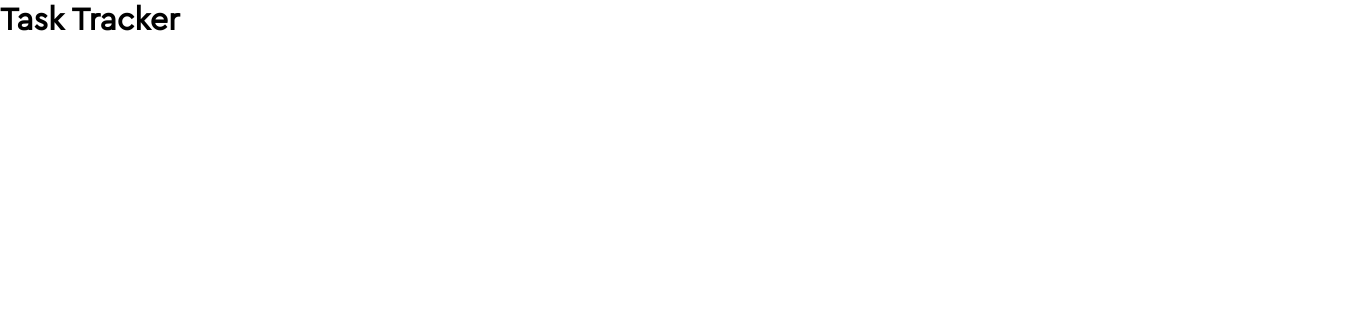
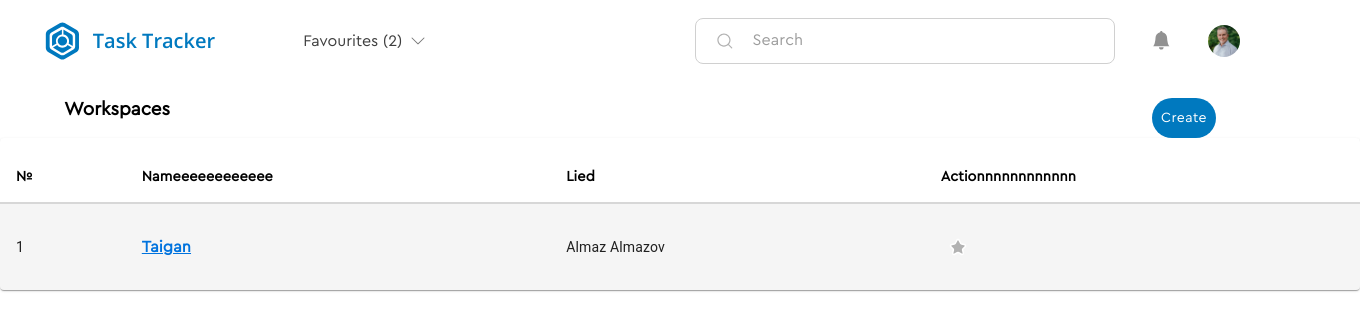
Before and after one commit to peaksoft-school/task-tracker-js9, a React (Create React App) app: page / in a window 1280 px wide. Shown: the top 330 px of the page, 1360 px wide, since content can reach past the window. Built offline with nearby package versions, Linux system fonts and the light colour scheme; a web font is replaced by a local one.

Commit message:
commited

```diff
--- a/src/App.js
+++ b/src/App.js
@@ -1,7 +1,10 @@
+import { Workspace } from './components/workspace/Workspace'
+
 function App() {
    return (
       <div>
-         <h1>Task Tracker</h1>
+         {/* <h1>Task Tracker</h1> */}
+         <Workspace />
       </div>
    )
 }
--- a/src/components/UI/table/TableMui.jsx
+++ b/src/components/UI/table/TableMui.jsx
@@ -101,7 +101,7 @@ const TableHeaderStyled = styled('h3')`
    font-style: normal;
    font-weight: bold;
    line-height: normal;
-   height: 3.6rem;
+   height: 2rem;
    display: flex;
    align-items: flex-end;
 `
--- a/src/components/workspace/Workspace.jsx
+++ b/src/components/workspace/Workspace.jsx
@@ -1,5 +1,42 @@
 import React from 'react'
+import { styled } from '@mui/material'
+import { Header } from '../header/Header'
+import { WorkspaceTable } from './WorkspaceTable'
+import { Button } from '../UI/button/Button'
 
 export const Workspace = () => {
-   return <div>Workspace</div>
+   return (
+      <div>
+         <Header />
+         <div>
+            <ContainerHead>
+               <span>
+                  <h3>Workspaces</h3>
+               </span>
+               <SaveButton>Create</SaveButton>
+            </ContainerHead>
+            <WorkspaceTable />
+         </div>
+      </div>
+   )
 }
+
+const SaveButton = styled(Button)(() => ({
+   height: '2.125',
+   width: '4rem',
+   bordeRadius: '1.5rem',
+   fontFamily: 'CarePro',
+   textTransform: 'capitalize',
+   '&:hover': {
+      backgroundColor: '#005688',
+      color: '#ffff',
+   },
+   '&:active': {
+      backgroundColor: '#57AEE0',
+   },
+}))
+const ContainerHead = styled('div')(() => ({
+   display: 'flex',
+   justifyContent: 'space-between',
+   padding: '1rem 4rem 0rem 4rem',
+}))
--- a/src/components/workspace/WorkspaceTable.jsx
+++ b/src/components/workspace/WorkspaceTable.jsx
@@ -0,0 +1,41 @@
+import { IconButton } from '@mui/material'
+import React from 'react'
+import { StarIcon } from '../../assets/icons'
+import TableMui from '../UI/table/TableMui'
+
+export const WorkspaceTable = () => {
+   const column = [
+      { heading: '№', key: 'id', index: true },
+      {
+         heading: 'Nameeeeeeeeeeee',
+         key: 'name',
+         minWidth: '5rem',
+         align: 'left',
+      },
+      { heading: 'Lied', key: 'lead', minWidth: '9rem' },
+      {
+         heading: 'Actionnnnnnnnnnnn',
+         key: 'action',
+         align: 'right',
+         render: () => (
+            <IconButton>
+               {' '}
+               <StarIcon fill="#B2B2B2" />
+            </IconButton>
+         ),
+      },
+   ]
+   const rows = [
+      {
+         id: 1,
+         name: 'Taigan',
+         lead: 'Almaz Almazov',
+      },
+   ]
+
+   return (
+      <div>
+         <TableMui column={column} rows={rows} />
+      </div>
+   )
+}
```
